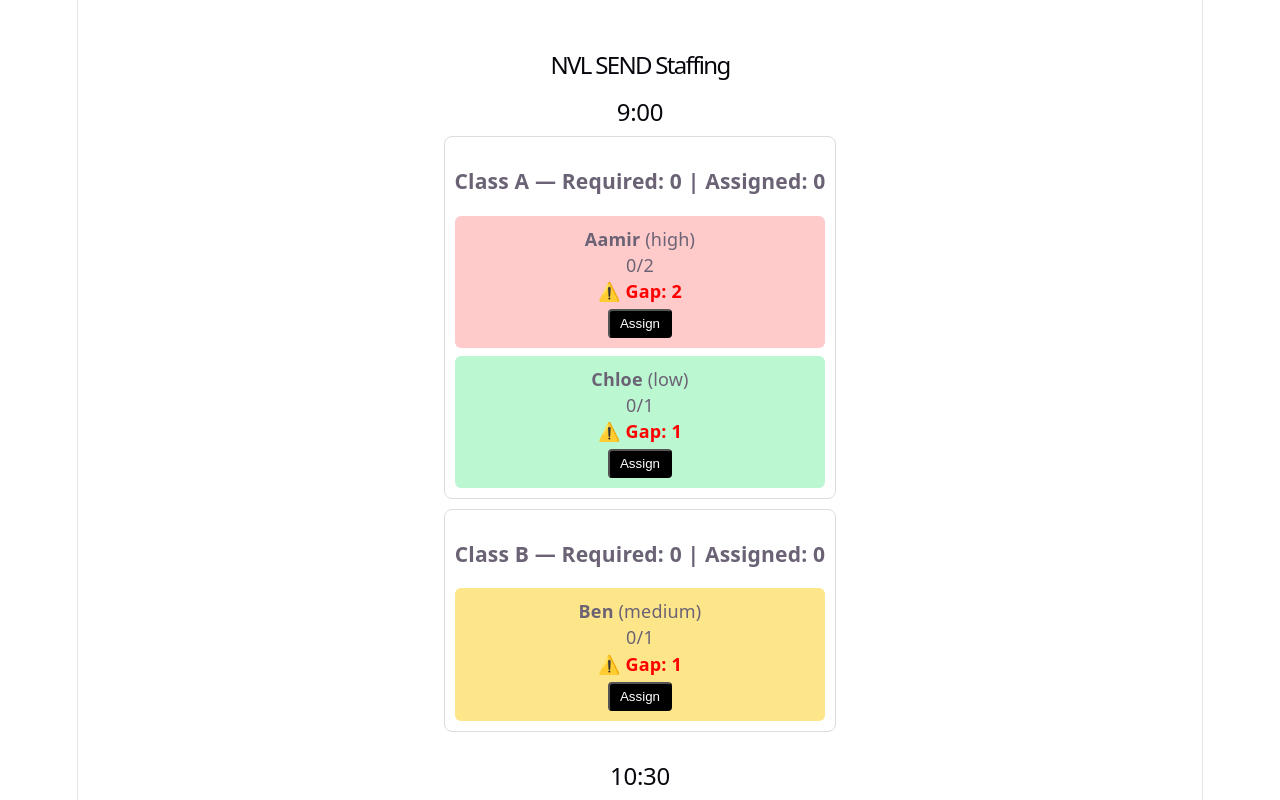
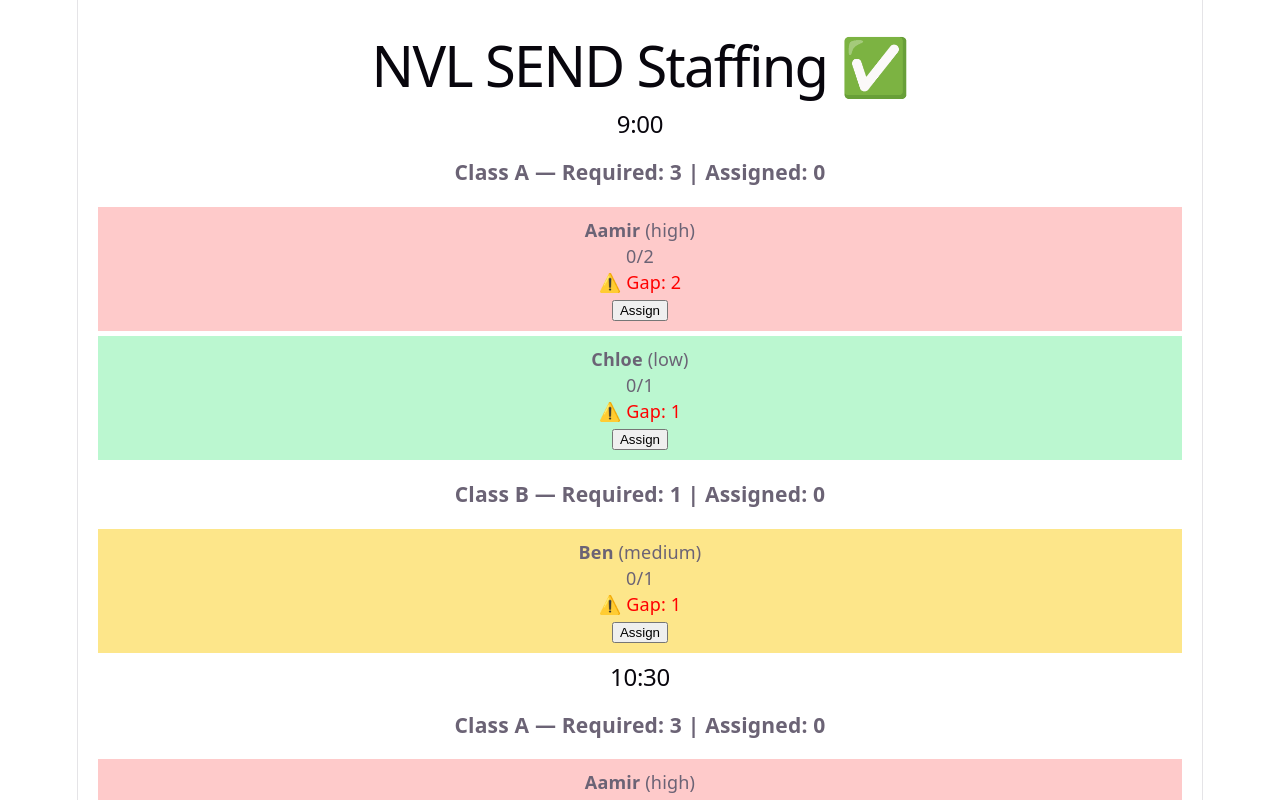
Before and after one commit to pezzaoaks/NVL-Staffing-App, a React (Vite) app: page / in a window 1280 px wide. Shown: the top 800 px of the page. Built offline with nearby package versions, Linux system fonts and the light colour scheme.

Commit message:
SEND system working

```diff
--- a/src/App.jsx
+++ b/src/App.jsx
@@ -1,17 +1,17 @@
-<h1>NVL SEND Staffing 🚀 FIXED VERSION</h1>
+
 import { useState, useEffect } from "react";
 
-// 🧠 Sample data (expand later)
+// ✅ Learners
 const learners = [
   { name: "Aamir", class: "Class A", risk: "high", ratio: 2 },
   { name: "Ben", class: "Class B", risk: "medium", ratio: 1 },
   { name: "Chloe", class: "Class A", risk: "low", ratio: 1 },
 ];
 
-const staffList = ["Sarah", "Amir", "Leah"];
+// ✅ Slots
 const slots = ["9:00", "10:30"];
 
-// 🎨 Risk colours
+// ✅ Risk colours
 const riskColors = {
   high: "#fecaca",
   medium: "#fde68a",
@@ -22,23 +22,20 @@ export default function App() {
   const [user, setUser] = useState(null);
   const [assignments, setAssignments] = useState({});
 
-  // ✅ DEV auto login (safe for Vercel)
   useEffect(() => {
     setUser({ name: "Dev User" });
   }, []);
 
-  // ✅ Assign staff
-  const assign = (slot, learner, staff) => {
+  const assign = (slot, learner) => {
     const key = `${slot}-${learner}`;
     const current = assignments[key] || [];
 
     setAssignments({
       ...assignments,
-      [key]: [...current, staff],
+      [key]: [...current, "Staff"],
     });
   };
 
-  // ✅ Coverage check
   const getCoverage = (slot, learner) => {
     const key = `${slot}-${learner.name}`;
     const assigned = assignments[key] || [];
@@ -50,7 +47,6 @@ export default function App() {
     };
   };
 
-  // ✅ Group by class
   const grouped = learners.reduce((acc, l) => {
     if (!acc[l.class]) acc[l.class] = [];
     acc[l.class].push(l);
@@ -60,41 +56,31 @@ export default function App() {
   if (!user) return <div>Loading...</div>;
 
   return (
-    <div style={{ padding: 20, maxWidth: 900, margin: "auto" }}>
-      <h1 style={{ fontSize: 24, marginBottom: 20 }}>
-        NVL SEND Staffing
-      </h1>
+    <div style={{ padding: 20 }}>
+      <h1>NVL SEND Staffing ✅</h1>
 
       {slots.map((slot) => (
-        <div key={slot} style={{ marginBottom: 30 }}>
-          <h2 style={{ marginBottom: 10 }}>{slot}</h2>
+        <div key={slot}>
+          <h2>{slot}</h2>
 
-          {Object.keys(grouped).map((className) => {
-            const classLearners = grouped[className];
-
+          {Object.entries(grouped).map(([className, classLearners]) => {
             let totalRequired = 0;
             let totalAssigned = 0;
 
+            classLearners.forEach((l) => {
+              const c = getCoverage(slot, l);
+              totalRequired += c.required;
+              totalAssigned += c.assigned;
+            });
+
             return (
-              <div
-                key={className}
-                style={{
-                  border: "1px solid #ddd",
-                  borderRadius: 8,
-                  padding: 10,
-                  marginBottom: 10,
-                }}
-              >
-                {/* ✅ Class header */}
+              <div key={className} style={{ marginBottom: 10 }}>
                 <h3>
-                  {className} — Required: {totalRequired} | Assigned:{" "}
-                  {totalAssigned}
+                  {className} — Required: {totalRequired} | Assigned: {totalAssigned}
                 </h3>
 
                 {classLearners.map((l) => {
                   const coverage = getCoverage(slot, l);
-                  totalRequired += coverage.required;
-                  totalAssigned += coverage.assigned;
 
                   return (
                     <div
@@ -102,8 +88,7 @@ export default function App() {
                       style={{
                         background: riskColors[l.risk],
                         padding: 10,
-                        borderRadius: 6,
-                        marginTop: 8,
+                        marginBottom: 5,
                       }}
                     >
                       <strong>{l.name}</strong> ({l.risk})
@@ -113,24 +98,12 @@ export default function App() {
                       </div>
 
                       {coverage.gap > 0 && (
-                        <div style={{ color: "red", fontWeight: "bold" }}>
+                        <div style={{ color: "red" }}>
                           ⚠️ Gap: {coverage.gap}
                         </div>
                       )}
 
-                      <button
-                        onClick={() =>
-                          assign(slot, l.name, staffList[0])
-                        }
-                        style={{
-                          marginTop: 5,
-                          padding: "5px 10px",
-                          background: "black",
-                          color: "white",
-                          borderRadius: 4,
-                          cursor: "pointer",
-                        }}
-                      >
+                      <button onClick={() => assign(slot, l.name)}>
                         Assign
                       </button>
                     </div>
```
